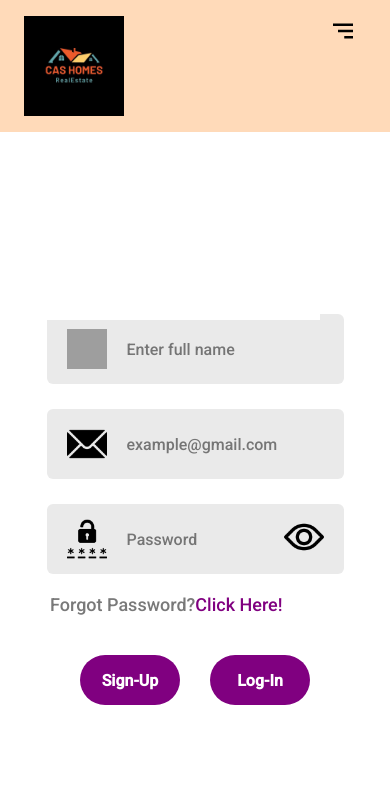
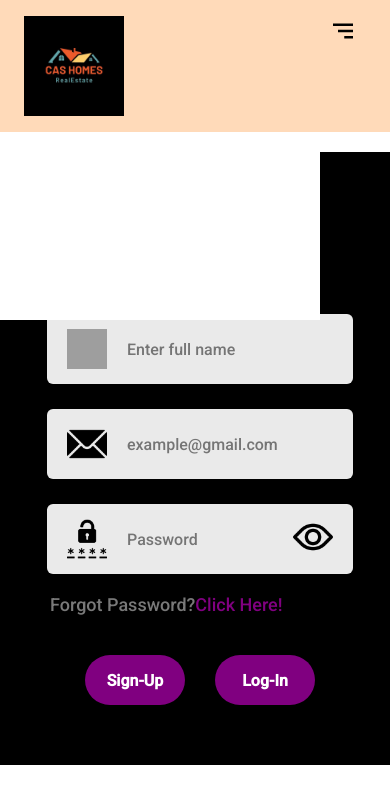
Before and after one commit to Castro32/Cas-Homes, a React (Vite) app: page /signup in a window 390 px wide. Shown: the top 804 px of the page. Built offline with nearby package versions, Linux system fonts and the light colour scheme; grey boxes are pictures that could not be loaded.

Commit message:
working on respoviveness

```diff
--- a/src/components/SignUp/signup.css
+++ b/src/components/SignUp/signup.css
@@ -1,11 +1,14 @@
-
+body{
+  padding: 0;
+  margin: 0;
+}
 .container{
     display: flex;
     flex-direction: column;
     margin: auto;
     width: 600px;
     margin-top: 20px;
-    background: #fff;
+    background: black;
     padding-bottom: 20px;
 }
 
@@ -15,7 +18,7 @@
     align-items: center;
     gap: 9px;
     width: 100%;
-    margin-top: 20px;
+    margin-top: 10px;
 
 }
 .text{
@@ -92,7 +95,14 @@
 }
 @media  (max-width: 768px) {
     .container {
-      width: auto; /* Adjust width for smaller screens */
+    display: flex;
+    flex-direction: column;
+    margin: auto;
+    width: 400px;
+    margin-top: 20px;
+    background: black;
+    padding-bottom: 20px;
+
     }
 
     .header {
```
